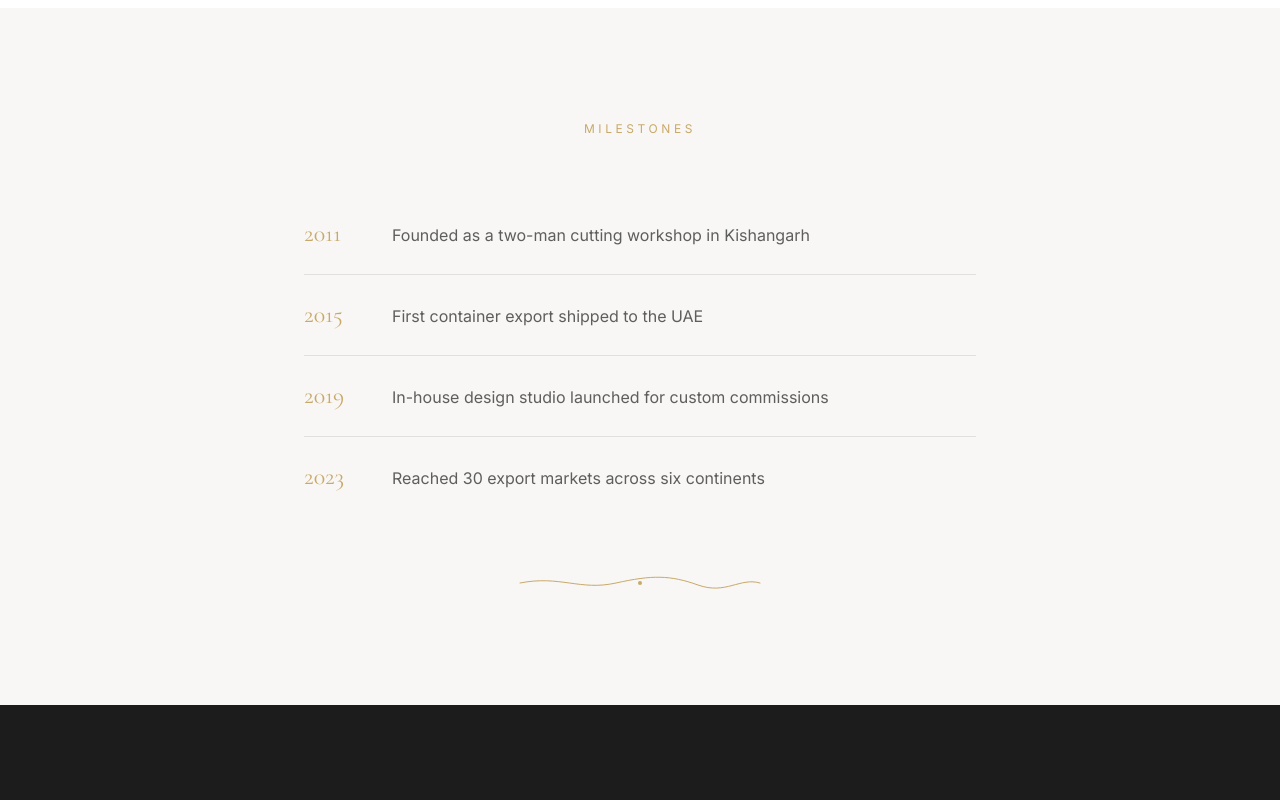
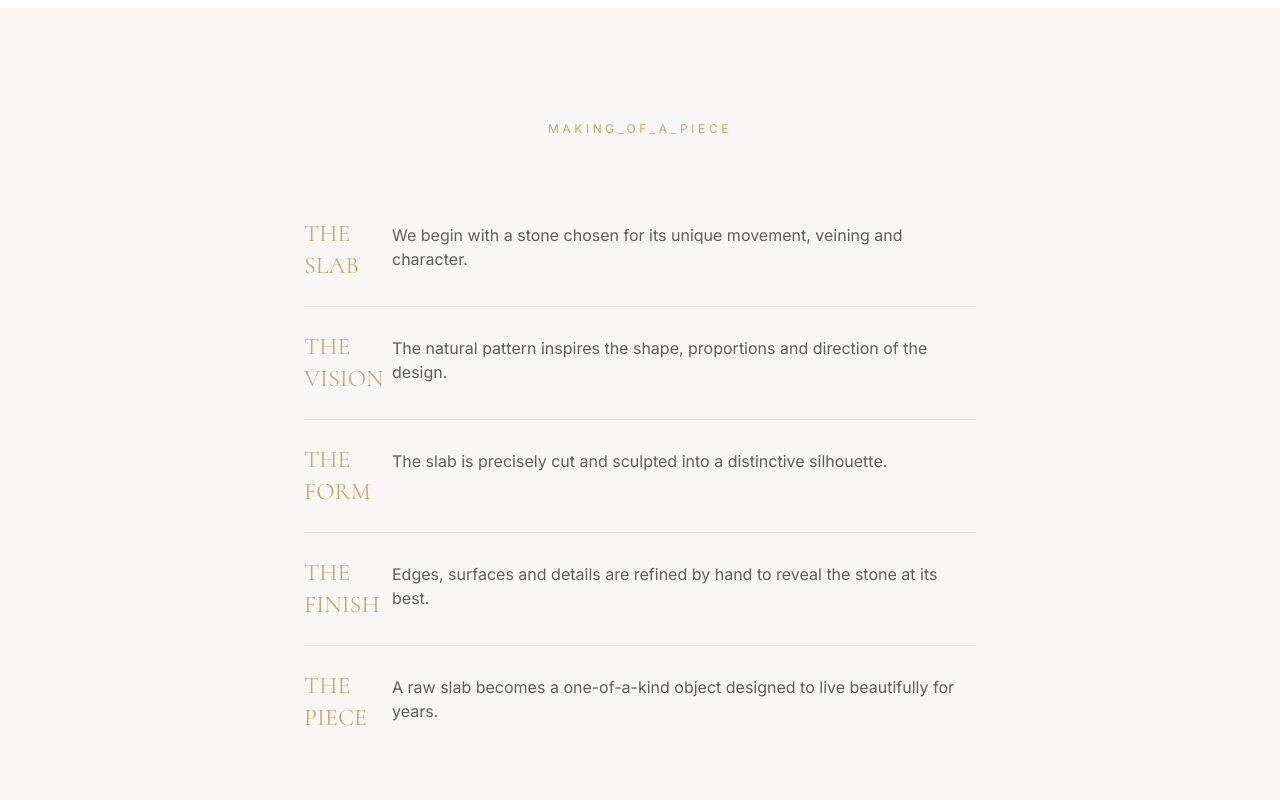
Before and after one commit to ssurfacestudio/surface-studio, a Next.js app: page /about in a window 1280 px wide. Shown: the part 1060-1860 px from the top of the page. Built offline with nearby package versions, Linux system fonts and the light colour scheme; no server answers.

Commit message:
Update About page content and fix variable name

```diff
--- a/app/about/page.tsx
+++ b/app/about/page.tsx
@@ -12,11 +12,12 @@ export const metadata: Metadata = {
     "Surface Studio creates collectible furniture from nature's equisite stones. Every piece is defined by rare material, redifined form and meticulous craftsmanship. Made to be admired. Made to endure.",
 };
 
-const milestones = [
-  { year: "2011", event: "Founded as a two-man cutting workshop in Kishangarh" },
-  { year: "2015", event: "First container export shipped to the UAE" },
-  { year: "2019", event: "In-house design studio launched for custom commissions" },
-  { year: "2023", event: "Reached 30 export markets across six continents" },
+const MAKING_OF_A_PIECE = [
+  { title: "THE SLAB", event: "We begin with a stone chosen for its unique movement, veining and character." },
+  { title: "THE VISION", event: "The natural pattern inspires the shape, proportions and direction of the design." },
+  { title: "THE FORM", event: "The slab is precisely cut and sculpted into a distinctive silhouette." },
+  { title: "THE FINISH", event: "Edges, surfaces and details are refined by hand to reveal the stone at its best." },
+  { title: "THE PIECE", event: "A raw slab becomes a one-of-a-kind object designed to live beautifully for years." },
 ];
 
 export default function AboutPage() {
@@ -59,13 +60,13 @@ export default function AboutPage() {
       <section className="bg-ivory py-20 dark:bg-charcoal-soft md:py-28">
         <div className="mx-auto max-w-8xl px-6 md:px-8 lg:px-12">
           <ScrollReveal className="mb-14 text-center">
-            <p className="font-body text-[12px] uppercase tracking-[0.3em] text-gold">Milestones</p>
+            <p className="font-body text-[12px] uppercase tracking-[0.3em] text-gold">Making_of_a_Piece</p>
           </ScrollReveal>
           <div className="mx-auto max-w-2xl divide-y divide-charcoal/10 dark:divide-ivory/10">
-            {milestones.map((m, i) => (
-              <ScrollReveal key={m.year} delay={i * 0.06}>
+            {MAKING_OF_A_PIECE.map((m, i) => (
+              <ScrollReveal key={m.title} delay={i * 0.06}>
                 <div className="flex items-baseline gap-6 py-6">
-                  <span className="w-16 shrink-0 font-display text-2xl text-gold">{m.year}</span>
+                  <span className="w-16 shrink-0 font-display text-2xl text-gold">{m.title}</span>
                   <span className="font-body text-sm text-charcoal/70 dark:text-ivory/70 md:text-base">
                     {m.event}
                   </span>
```
